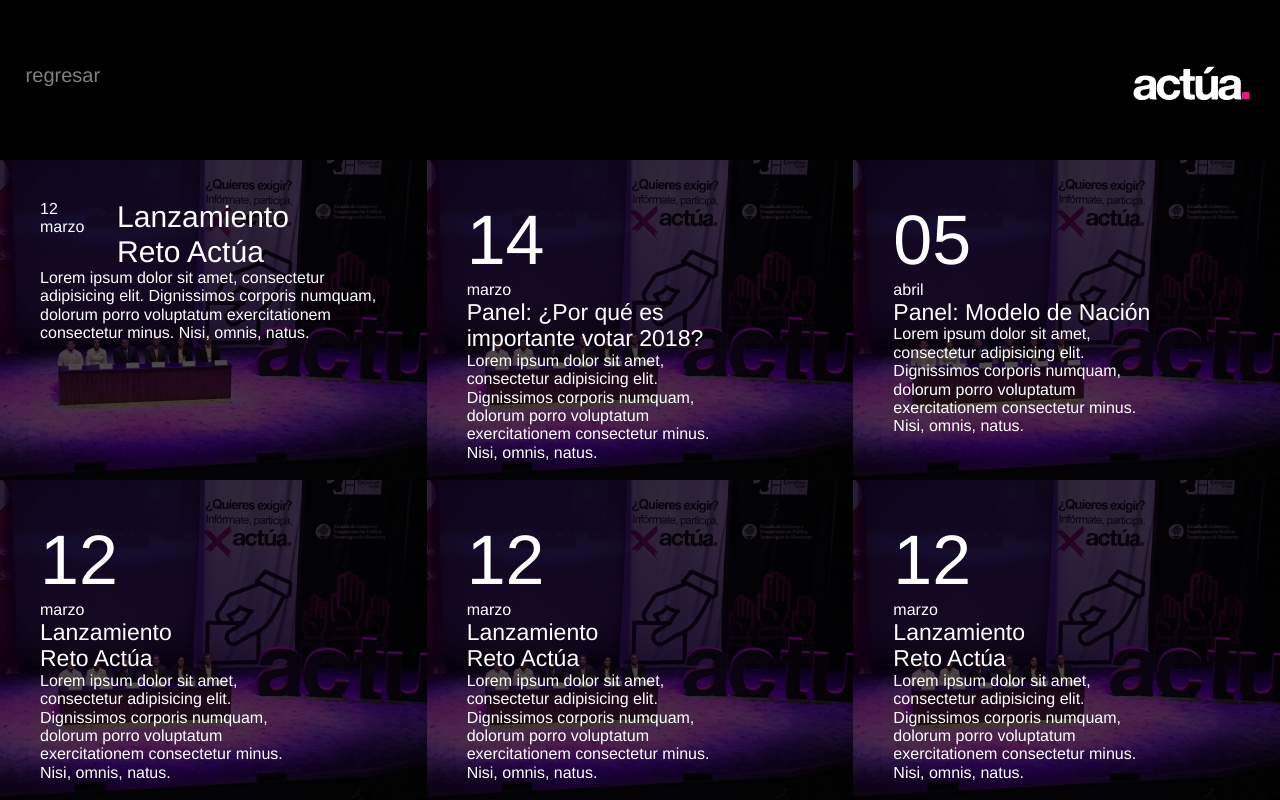
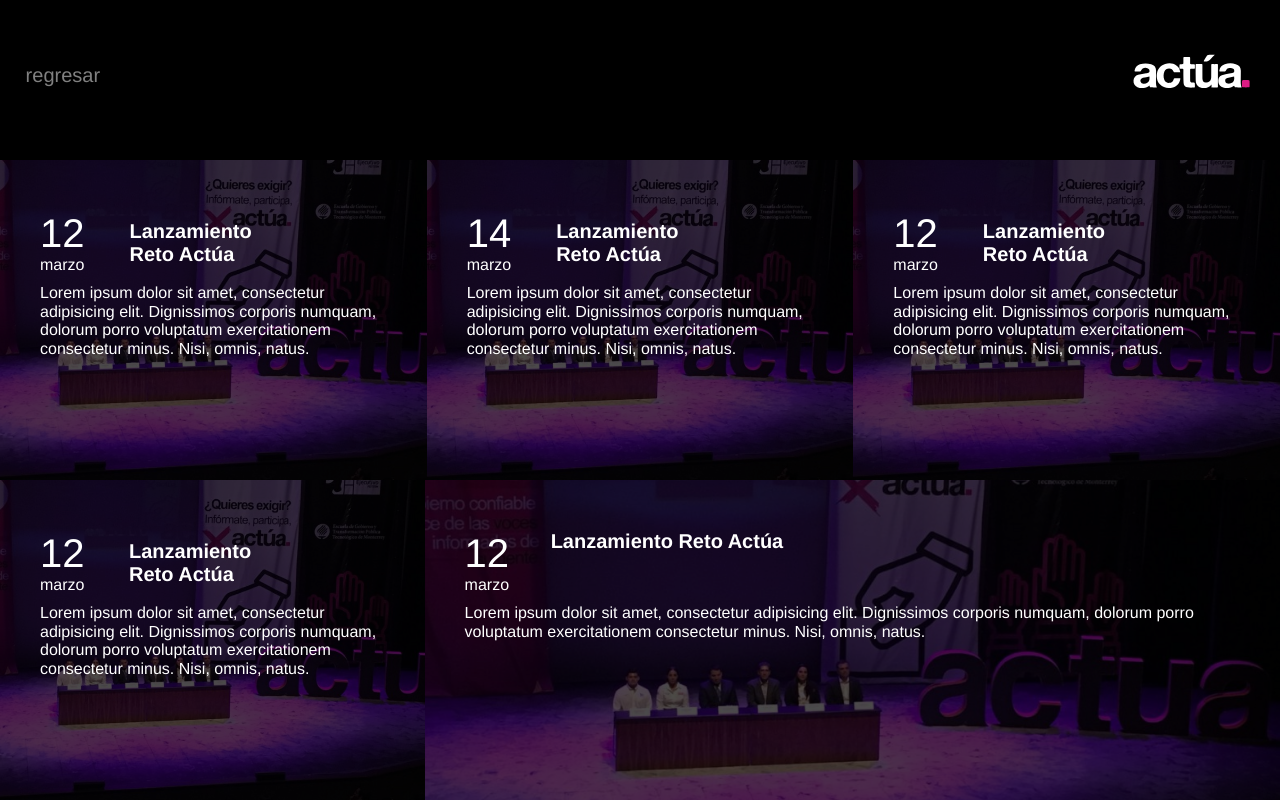
Before and after one commit to maggsmg/actuamx, a PHP site: page /events.html in a window 1280 px wide. Run offline with PHP 8.4, Linux system fonts and the light colour scheme.

Commit message:
Finished events layout. Fixes #2

```diff
--- a/css/style.css
+++ b/css/style.css
@@ -162,15 +162,9 @@ p{
 	z-index: 1;
 }
 
-
-
 .event-title{
-}
-
-.event-title h2 {
-	font-weight: 500;
-	font-size: 23px;
-	color: white;
+	font-weight: 600;
+	font-size: 20px;
 }
 
 .event-description {
@@ -191,6 +185,9 @@ p{
 .navbar-logo{
 	height: 40px;
 	float: right;
+	display: block;
+	position: relative;
+	top: -12px;
 }
 
 .back-button{
@@ -198,6 +195,7 @@ p{
 	color: gray;
 	font-size: 20px;
 	text-decoration: none;
+	display: block;
 }
 
 .back-button:hover{
@@ -220,7 +218,39 @@ p{
 }
 .col-md-9 {
 	flex-grow: 9;
+	padding-top: 10px;
 }
 .navbar {
 	padding: 5% 2%;
 }
+
+.number{
+	font-size: 40px;
+}
+
+
+.block-content .row{
+	display: flex;
+	margin-top: 10px;
+}
+
+.block-m:hover .fade-m{
+	background-color: #7F0052;
+	cursor: pointer;
+}
+
+.col-md-4{
+	flex-grow: 4;
+}
+
+.col-md-8{
+	flex-grow: 9;
+}
+
+.col-md-2{
+	flex-grow: 1;
+}
+
+.col-md-10{
+	flex-grow: 11;
+}
--- a/events.html
+++ b/events.html
@@ -18,11 +18,11 @@
 				<div class="block-content">
 					<div class="row">
 						<div class="col col-md-3">
-							<p>12</p>
+							<p class="number">12</p>
 							<p>marzo</p>
 						</div>
 						<div class="col col-md-9">
-							<h2>Lanzamiento<br> Reto Act&uacute;a</h2>
+							<h2 class="event-title">Lanzamiento<br> Reto Act&uacute;a</h2>
 						</div>
 					</div>
 					<div class="row">
@@ -33,14 +33,16 @@
 			</div>
 			<div class="block-m">
 				<div class="block-content">
-					<div class="date">
-						<h1>14</h1>
+					<div class="row">
+						<div class="col col-md-3">
+							<p class="number">14</p>
 							<p>marzo</p>
 						</div>
-					<div class="event-title">
-						<h2>Panel: &iquest;Por qu&eacute; es <br>importante votar 2018?</h1>
+						<div class="col col-md-9">
+							<h2 class="event-title">Lanzamiento<br> Reto Act&uacute;a</h2>
 						</div>
-					<div class="event-description">
+					</div>
+					<div class="row">
 						<p>Lorem ipsum dolor sit amet, consectetur adipisicing elit. Dignissimos corporis numquam, dolorum porro voluptatum exercitationem consectetur minus. Nisi, omnis, natus.</p>
 					</div>
 				</div>
@@ -48,14 +50,16 @@
 			</div>
 			<div class="block-m ">
 				<div class="block-content">
-					<div class="date">
-						<h1>05</h1>
-						<p>abril</p>
+					<div class="row">
+						<div class="col col-md-3">
+							<p class="number">12</p>
+							<p>marzo</p>
 						</div>
-					<div class="event-title">
-						<h2>Panel: Modelo de Naci&oacute;n</h1>
+						<div class="col col-md-9">
+							<h2 class="event-title">Lanzamiento<br> Reto Act&uacute;a</h2>
 						</div>
-					<div class="event-description">
+					</div>
+					<div class="row">
 						<p>Lorem ipsum dolor sit amet, consectetur adipisicing elit. Dignissimos corporis numquam, dolorum porro voluptatum exercitationem consectetur minus. Nisi, omnis, natus.</p>
 					</div>
 				</div>
@@ -64,46 +68,35 @@
 		</div>
 
 		<div class="row">
-			<div class="block-m ">
+			<div class="block-m col-md-4">
 				<div class="block-content">
-					<div class="date">
-						<h1>12</h1>
+					<div class="row">
+						<div class="col col-md-3">
+							<p class="number">12</p>
 							<p>marzo</p>
 						</div>
-					<div class="event-title">
-						<h2>Lanzamiento<br> Reto Act&uacute;a</h1>
+						<div class="col col-md-9">
+							<h2 class="event-title">Lanzamiento<br> Reto Act&uacute;a</h2>
 						</div>
-					<div class="event-description">
+					</div>
+					<div class="row">
 						<p>Lorem ipsum dolor sit amet, consectetur adipisicing elit. Dignissimos corporis numquam, dolorum porro voluptatum exercitationem consectetur minus. Nisi, omnis, natus.</p>
 					</div>
 				</div>
 				<div class="fade-m blck"></div>
 			</div>
-			<div class="block-m ">
+			<div class="block-m col-md-8">
 				<div class="block-content">
-					<div class="date">
-						<h1>12</h1>
+					<div class="row">
+						<div class="col col-md-2">
+							<p class="number">12</p>
 							<p>marzo</p>
 						</div>
-					<div class="event-title">
-						<h2>Lanzamiento<br> Reto Act&uacute;a</h1>
-					</div>
-					<div class="event-description">
-						<p>Lorem ipsum dolor sit amet, consectetur adipisicing elit. Dignissimos corporis numquam, dolorum porro voluptatum exercitationem consectetur minus. Nisi, omnis, natus.</p>
+						<div class="col col-md-10">
+							<h2 class="event-title">Lanzamiento Reto Act&uacute;a</h2>
 						</div>
 					</div>
-				<div class="fade-m blck"></div>
-			</div>
-			<div class="block-m ">
-				<div class="block-content">
-					<div class="date">
-						<h1>12</h1>
-						<p>marzo</p>
-					</div>
-					<div class="event-title">
-						<h2>Lanzamiento<br> Reto Act&uacute;a</h1>
-					</div>
-					<div class="event-description">
+					<div class="row">
 						<p>Lorem ipsum dolor sit amet, consectetur adipisicing elit. Dignissimos corporis numquam, dolorum porro voluptatum exercitationem consectetur minus. Nisi, omnis, natus.</p>
 					</div>
 				</div>
```
Lines whose indentation alone changed are shown as unchanged.
